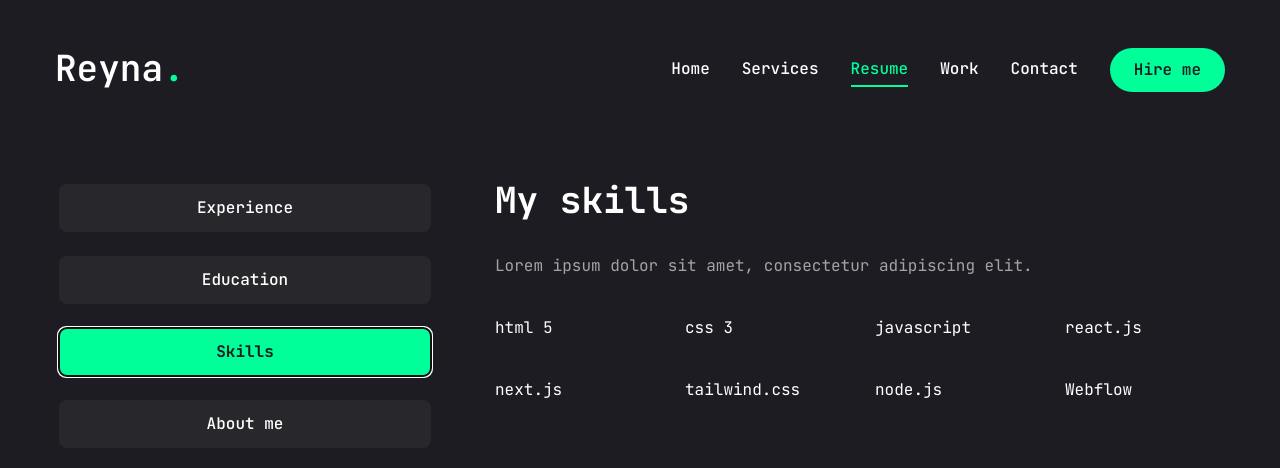
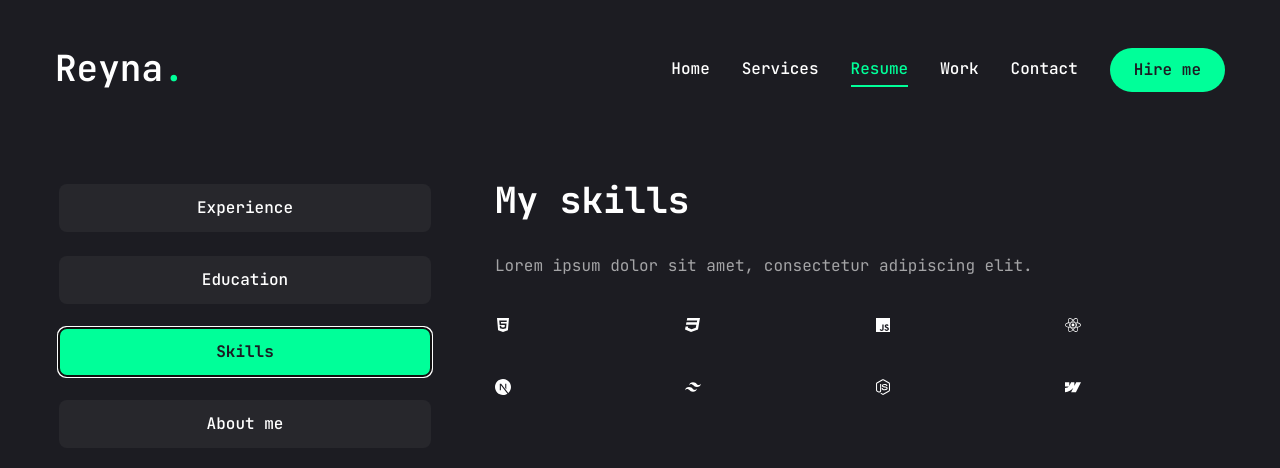
Before and after one commit to reynaroma/reyna-portfolio, a Next.js app: page /resume in a window 1280 px wide. Both pictures are taken after a click on the tab "Skills". Shown: the top 468 px of the page. Built offline with nearby package versions, Linux system fonts and the light colour scheme.

Commit message:
Fix the error and how import it properly

```diff
--- a/app/resume/page.jsx
+++ b/app/resume/page.jsx
@@ -1,6 +1,6 @@
 "use client";
 
-import { FaThml5, FaCss3, FaReact, FaNodeJs, FaJs, } from 'react-icons/fa';
+import { FaHtml5, FaCss3, FaReact, FaNodeJs, FaJs, } from 'react-icons/fa';
 import { SiTailwindcss, SiNextdotjs } from 'react-icons/si';
 import { FaWebflow } from "react-icons/fa6";
 
@@ -44,7 +44,7 @@ const about = {
   ]
 };
 
-// experience data
+// experience data3
 const experience = {
   icon: '/assets/resume/badge.svg',
   title: "My experience",
@@ -108,7 +108,7 @@ const skills = {
   description: 'Lorem ipsum dolor sit amet, consectetur adipiscing elit.',
   skillList: [
     {
-      icon: <FaThml5 />,
+      icon: <FaHtml5 />,
       name: 'html 5',
     },
     {
@@ -144,7 +144,7 @@ const skills = {
 
 import { Tabs, TabsContent, TabsList, TabsTrigger } from '@/components/ui/tabs';
 
-import { Tooltip, TooltipContent, TooltipProvider, TooltipTrigger } from '@radix-ui/react-tooltip';
+import { Tooltip, TooltipContent, TooltipProvider, TooltipTrigger } from '@/components/ui/tooltip';
 
 import { ScrollArea } from '@/components/ui/scroll-area';
 import { motion } from 'framer-motion';
@@ -231,7 +231,15 @@ const Resume = () => {
                 </div>
                 <ul className='grid grid-cols-2 sm:grid-cols-3 md:grid-cols-4 xl:gap-[30px]'>
                   {skills.skillList.map((skill, index) => (
-                    <li key={index}>{skill.name}</li>
+                    <li key={index}>
+                      <TooltipProvider>
+                        <Tooltip>
+                          <TooltipTrigger>
+                            <div>{skill.icon}</div>
+                          </TooltipTrigger>
+                        </Tooltip>
+                      </TooltipProvider>
+                    </li>
                   ))}
                 </ul>
               </div>
```
